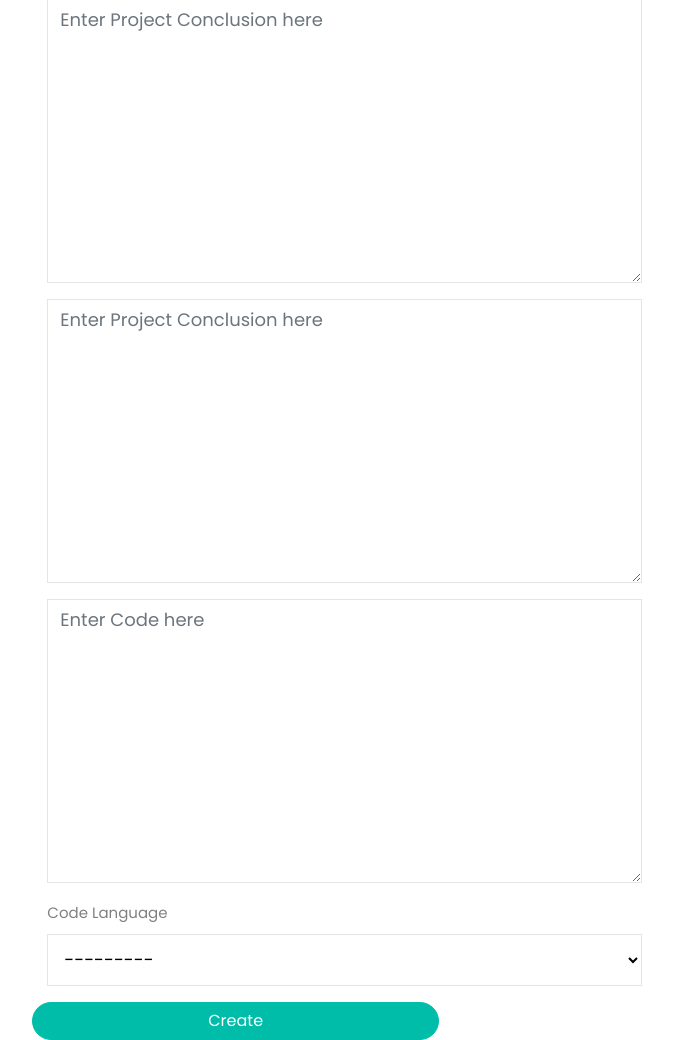
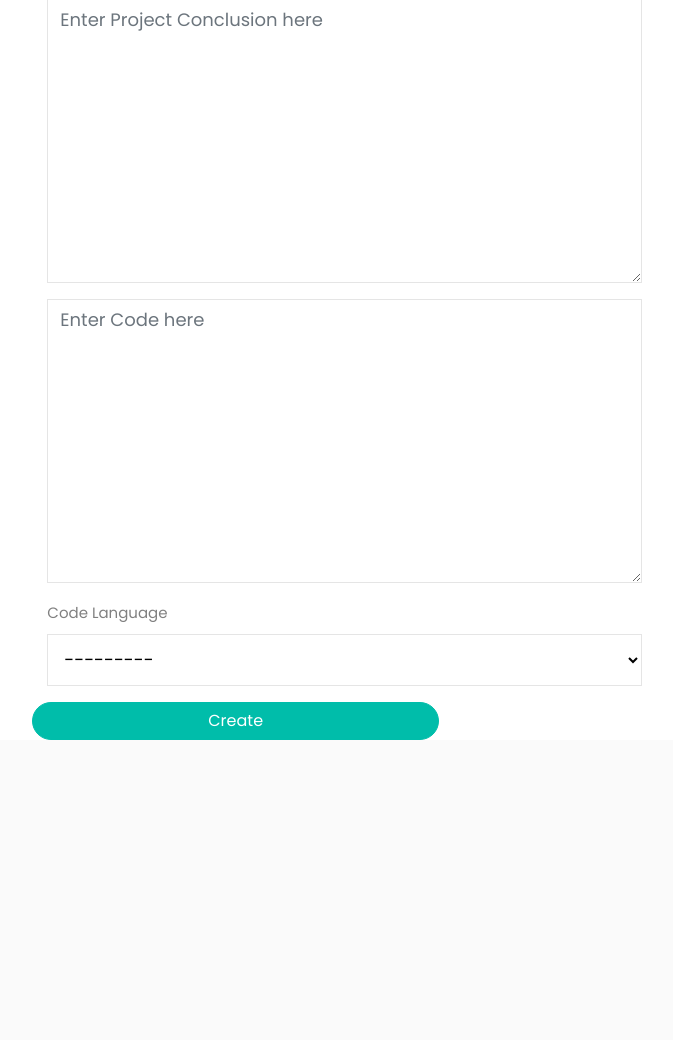
Before and after one commit to kunal2812/CrazyCoder, a Django app: template templates/main/create_project_with_steps.html in a window 1280 px wide. Shown: the part 1068-2108 px from the top of the page, without its empty margins (186-859 px from the left). After the commit the page ends 1808 px from the top, so only its background shows below. Run offline with Django 4.2, Linux system fonts and the light colour scheme; the template is opened without the code that fills it: values that come from a table or form of the project are taken from there, others are empty; some libraries are stand-ins or nearby versions.

Commit message:
fixed errors

```diff
--- a/main/forms.py
+++ b/main/forms.py
@@ -214,6 +214,7 @@
     extra=1,
     widgets={
         'order': forms.NumberInput(attrs={
+            'class': 'custom-width',
             'min': '1',
             'max': '100',
             'placeholder':'Enter order number here'
--- a/templates/main/create_project_with_steps.html
+++ b/templates/main/create_project_with_steps.html
@@ -86,7 +86,11 @@
 });
 
 </script>
-
+<style>
+    .custom-width {
+        width: 90%;
+    }
+</style>
 </head>
 <body>
     <div class="bg-top navbar-light d-flex flex-column-reverse">
@@ -189,18 +193,15 @@
                         {{ bookform.picture }}
                     </div>
                 </div>
-                <div class="form-group col-12">
-                    {{ bookform.conclusion }}
-                </div>
                 {{ formset.management_form }}
         {% for form in formset %}
         <div class="row form-row spacer">
             <div class="col-2">
                 <label>{{ form.course_name.label }}</label>
             </div>
-            <div class="col-6">
+            <div class="col-8">
                 <div class="input-group">
-                    <div class="form-group col-10">
+                    <div class="form-group custom-width">
                         {{ form.order }}
                     </div>
                     <div class="form-group col-10">
```
